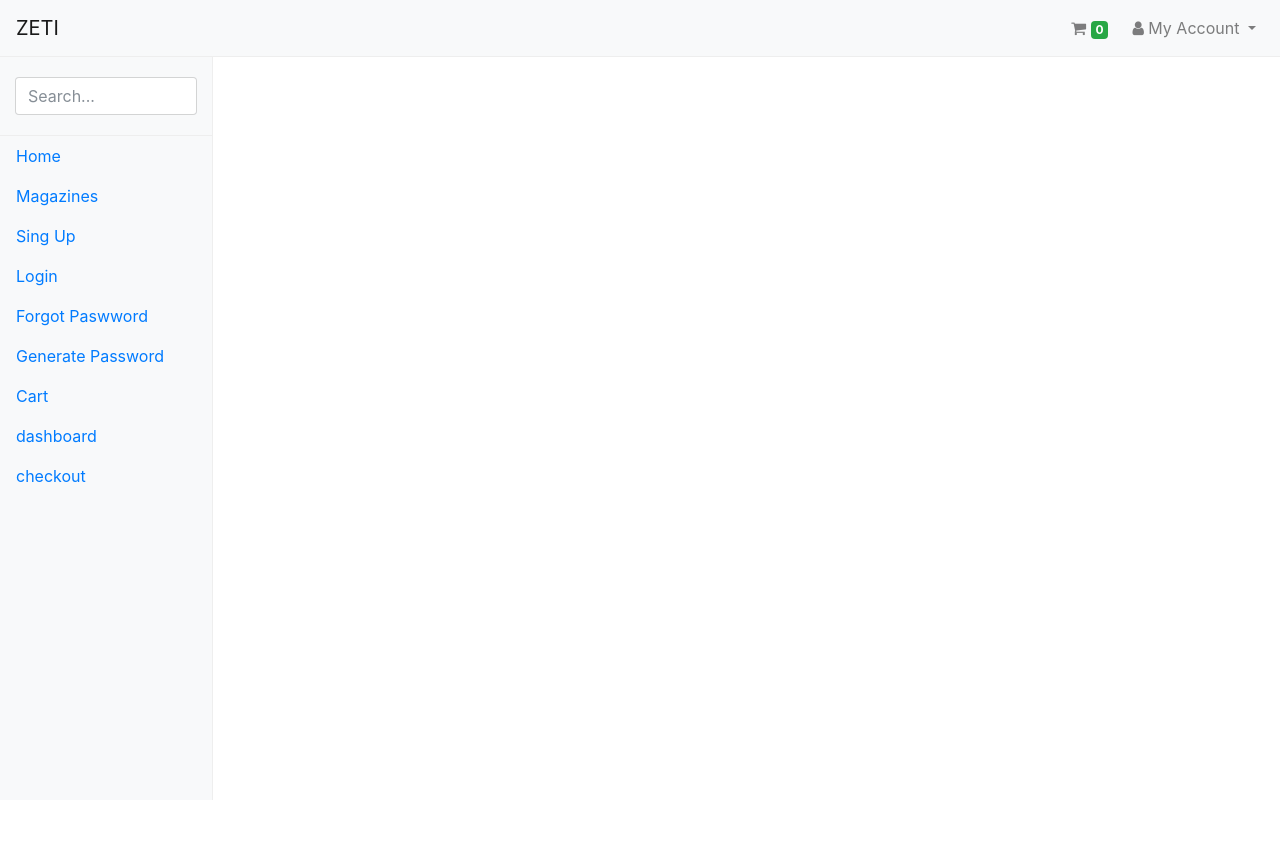
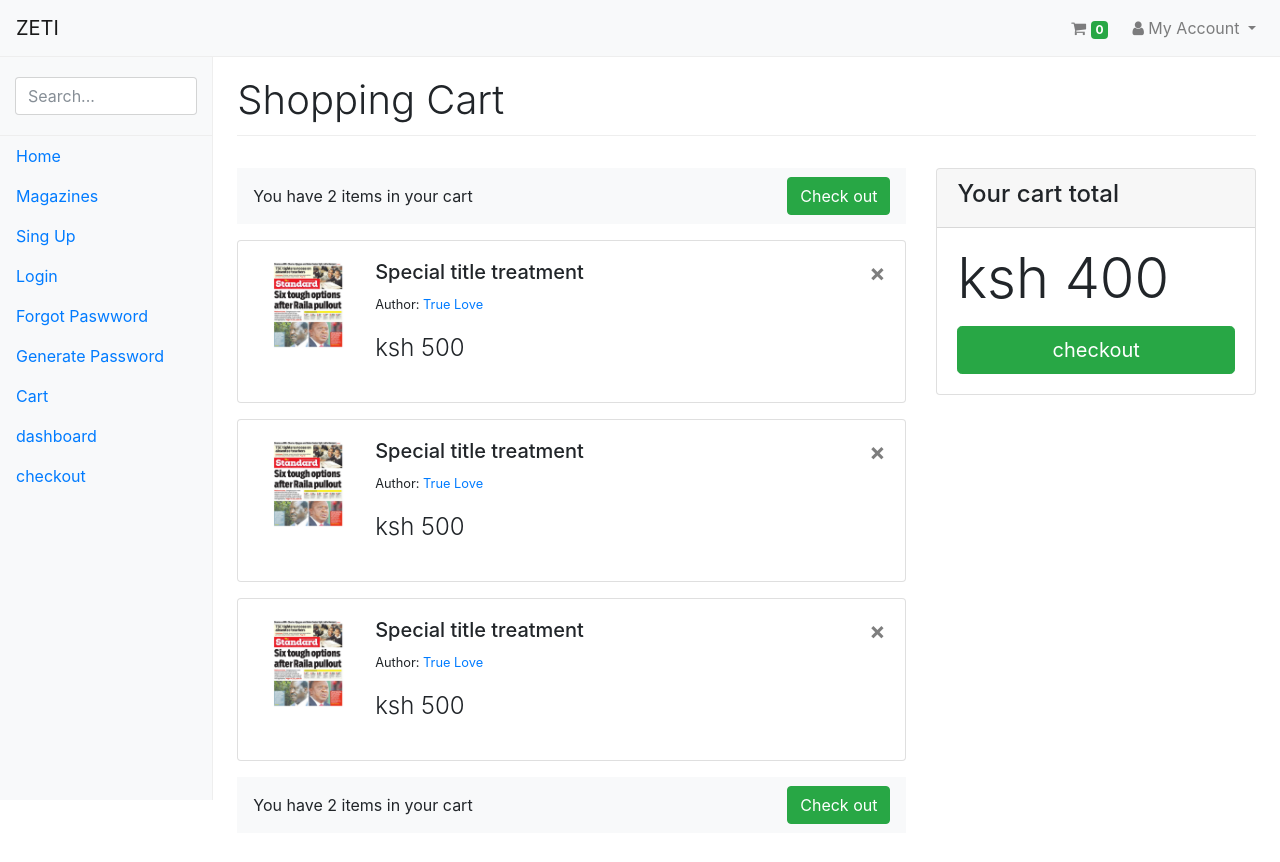
Before and after one commit to dkiptugen/Zeti, a website: page index.html at #!/cart in a window 1280 px wide. Before the commit the page ends 800 px from the top, so only its background shows below. Drawn offline with nearby package versions, Linux system fonts and the light colour scheme; some packages are replaced by stand-ins of ours.

Commit message:
added cart

```diff
--- a/js/ng-script.js
+++ b/js/ng-script.js
@@ -21,7 +21,15 @@
             .when('/single-magazine', {
                 templateUrl : 'pages/single-magazine.html',
                 controller  : 'singleMagazineController'
+            })
+
+            // route for the cart page
+            .when('/cart', {
+                templateUrl : 'pages/cart.html',
+                controller  : 'cartController'
             });
+
+
     });
 
     // create the controller and inject Angular's $scope
@@ -36,3 +44,7 @@
     pdsApp.controller('singleMagazineController', function($scope) {
 
     });
+
+    pdsApp.controller('cartController', function($scope) {
+
+    });
--- /dev/null
+++ b/pages/cart.html
@@ -0,0 +1,82 @@
+<main class="col-sm-9 ml-sm-auto col-md-10 pt-5 px-sm-4" role="main">
+
+  <div class="page-header">
+    <h1 class="font-light">Shopping Cart</h1>
+  </div>
+  <div class="row mb-5">
+    <div class="col-lg-8 mb-4">
+      <nav class="navbar navbar-light bg-light justify-content-between mb-3">
+        <a class="navbar-text">You have 2 items in your cart</a>
+        <button class="btn btn-success my-2 my-sm-0" type="submit">Check out</button>
+      </nav>
+      <div class="card mb-3">
+        <div class="card-body">
+          <button type="button" class="close" data-dismiss="alert" aria-label="Close">
+             <span aria-hidden="true">&times;</span>
+           </button>
+           <div class="row">
+
+           <div class="col-3 col-md-2">
+             <a href="#single-magazine"><img class="img-fluid" src="img/standard.jpg" alt="magazines-title"></a>
+           </div>
+             <div class="col-9 col-md-10">
+               <h5 class="card-title">Special title treatment</h5>
+               <p class="card-text small">Author: <a href="#" >True Love</a></p>
+               <p class="font-light" style="font-size: 1.5rem;">ksh 500</p>
+             </div>
+           </div>
+        </div>
+      </div>
+      <div class="card mb-3">
+        <div class="card-body">
+          <button type="button" class="close" data-dismiss="alert" aria-label="Close">
+             <span aria-hidden="true">&times;</span>
+           </button>
+           <div class="row">
+
+           <div class="col-2">
+             <a href="#single-magazine"><img class="img-fluid" src="img/standard.jpg" alt="magazines-title"></a>
+           </div>
+             <div class="col-10">
+               <h5 class="card-title">Special title treatment</h5>
+               <p class="card-text small">Author: <a href="#" >True Love</a></p>
+               <p class="font-light" style="font-size: 1.5rem;">ksh 500</p>
+             </div>
+           </div>
+        </div>
+      </div>
+      <div class="card mb-3">
+        <div class="card-body">
+          <button type="button" class="close" data-dismiss="alert" aria-label="Close">
+             <span aria-hidden="true">&times;</span>
+           </button>
+           <div class="row">
+
+           <div class="col-2">
+             <a href="#single-magazine"><img class="img-fluid" src="img/standard.jpg" alt="magazines-title"></a>
+           </div>
+             <div class="col-10">
+               <h5 class="card-title">Special title treatment</h5>
+               <p class="card-text small">Author: <a href="#" >True Love</a></p>
+               <p class="font-light" style="font-size: 1.5rem;">ksh 500</p>
+             </div>
+           </div>
+        </div>
+      </div>
+      <nav class="navbar navbar-light bg-light justify-content-between mb-3">
+        <a class="navbar-text">You have 2 items in your cart</a>
+        <button class="btn btn-success my-2 my-sm-0" type="submit">Check out</button>
+      </nav>
+    </div>
+
+    <div class="col-lg-4">
+      <div class="card">
+        <div class="card-header"><h4>Your cart total</h4></div>
+        <div class="card-body">
+        <p class="card-text display-4">ksh 400</p>
+        <a class="btn btn-success btn-lg btn-block" href="#checkout">checkout</a>
+        </div>
+      </div>
+    </div>
+  </div>
+</main>
```
Also changed, not shown: css/style.css.
